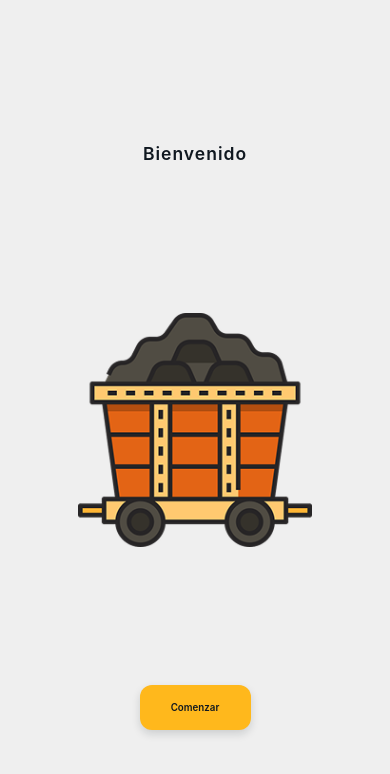
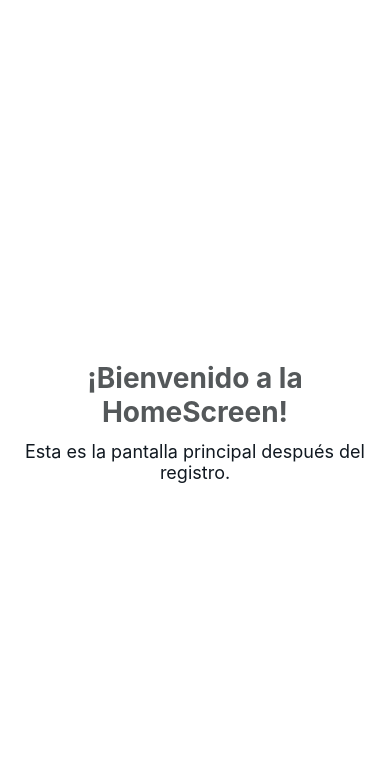
Before and after one commit to Nefta11/minecApp, a React Native app: screen /Home in a window 390 px wide. Before the commit this address had no page. Shown: the top 774 px of the page. Built offline with nearby package versions, Linux system fonts and the light colour scheme.

Commit message:
Add HomeScreen component and update navigation stack to include Home route

```diff
--- a/app/components/register/RegisterForm.tsx
+++ b/app/components/register/RegisterForm.tsx
@@ -2,6 +2,7 @@ import React, { useState } from 'react';
 import { View, Text, StyleSheet, Dimensions, TouchableOpacity, TextInput, ScrollView, Modal, Pressable } from 'react-native';
 import Icon from 'react-native-vector-icons/MaterialIcons';
 import Colors from '../../utils/Colors';
+import { useNavigation, NavigationProp } from '@react-navigation/native';
 
 interface RegisterFormData {
     fullName: string;
@@ -17,7 +18,13 @@ const locationOptions = [
     { label: 'Centro de Operaciones Oeste', value: 'oeste' },
 ];
 
+type RootStackParamList = {
+    Home: undefined;
+    // add other routes here if needed
+};
+
 const RegisterForm: React.FC = () => {
+    const navigation = useNavigation<NavigationProp<RootStackParamList>>();
     const [formData, setFormData] = useState<RegisterFormData>({
         fullName: '',
         age: '',
@@ -28,7 +35,7 @@ const RegisterForm: React.FC = () => {
 
     const handleRegister = () => {
         console.log('Datos del formulario:', formData);
-        // Aquí ira la logica para manejar el registro
+        navigation.navigate('Home');
     };
 
     const handleExperienceLevelSelect = (level: RegisterFormData['experienceLevel']) => {
--- a/app/navigation/stackApp.tsx
+++ b/app/navigation/stackApp.tsx
@@ -3,10 +3,12 @@ import { NavigationContainer } from '@react-navigation/native';
 import { createNativeStackNavigator } from '@react-navigation/native-stack';
 import WelcomeScreen from '../screens/WelcomeScreen';
 import RegisterScreen from '../screens/RegisterScreen';
+import HomeScreen from '../screens/HomeScreen';
 
 export type RootStackParamList = {
     Welcome: undefined;
     Register: undefined;
+    Home: undefined;
 };
 
 const Stack = createNativeStackNavigator<RootStackParamList>();
@@ -20,6 +22,7 @@ export default function StackApp() {
             }}>
                 <Stack.Screen name="Welcome" component={WelcomeScreen} />
                 <Stack.Screen name="Register" component={RegisterScreen} />
+                <Stack.Screen name="Home" component={HomeScreen} />
             </Stack.Navigator>
         </NavigationContainer>
     );
--- /dev/null
+++ b/app/screens/HomeScreen.tsx
@@ -0,0 +1,39 @@
+import React from 'react';
+import { View, Text, StyleSheet, StatusBar } from 'react-native';
+import Colors from '../utils/Colors';
+
+const HomeScreen: React.FC = () => {
+    return (
+        <>
+            <StatusBar backgroundColor="#E8E8E8" barStyle="dark-content" />
+            <View style={styles.container}>
+                <Text style={styles.title}>¡Bienvenido a la HomeScreen!</Text>
+                <Text style={styles.subtitle}>Esta es la pantalla principal después del registro.</Text>
+            </View>
+        </>
+    );
+};
+
+const styles = StyleSheet.create({
+    container: {
+        flex: 1,
+        backgroundColor: Colors.White,
+        alignItems: 'center',
+        justifyContent: 'center',
+        padding: 24,
+    },
+    title: {
+        fontSize: 28,
+        fontWeight: 'bold',
+        color: Colors.DavysGrey,
+        marginBottom: 12,
+        textAlign: 'center',
+    },
+    subtitle: {
+        fontSize: 18,
+        color: Colors.Black,
+        textAlign: 'center',
+    },
+});
+
+export default HomeScreen;
```
